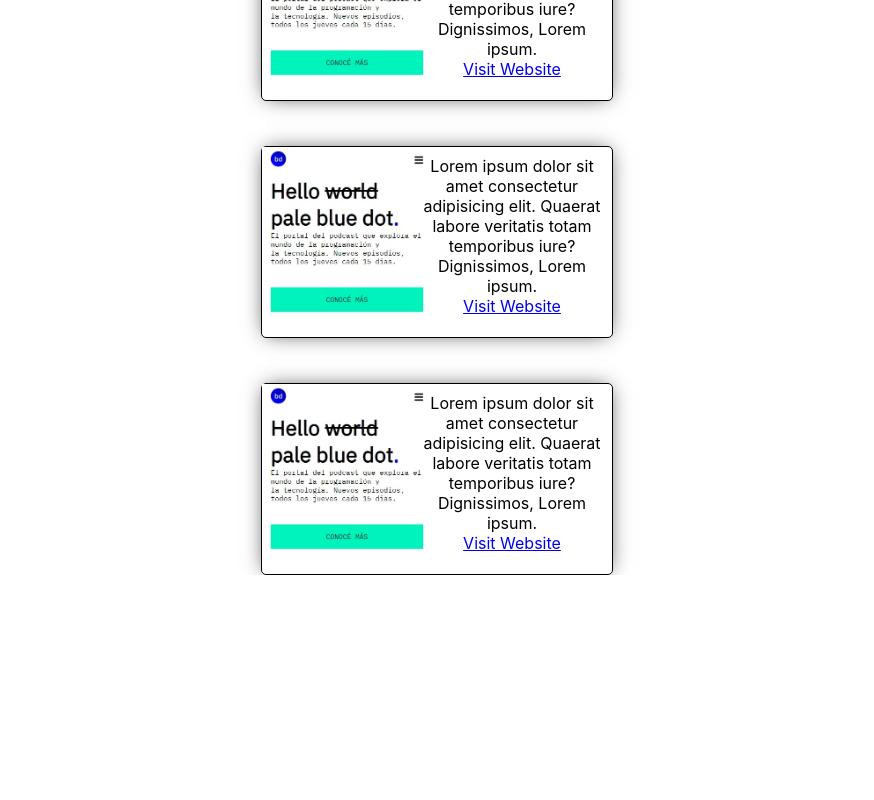
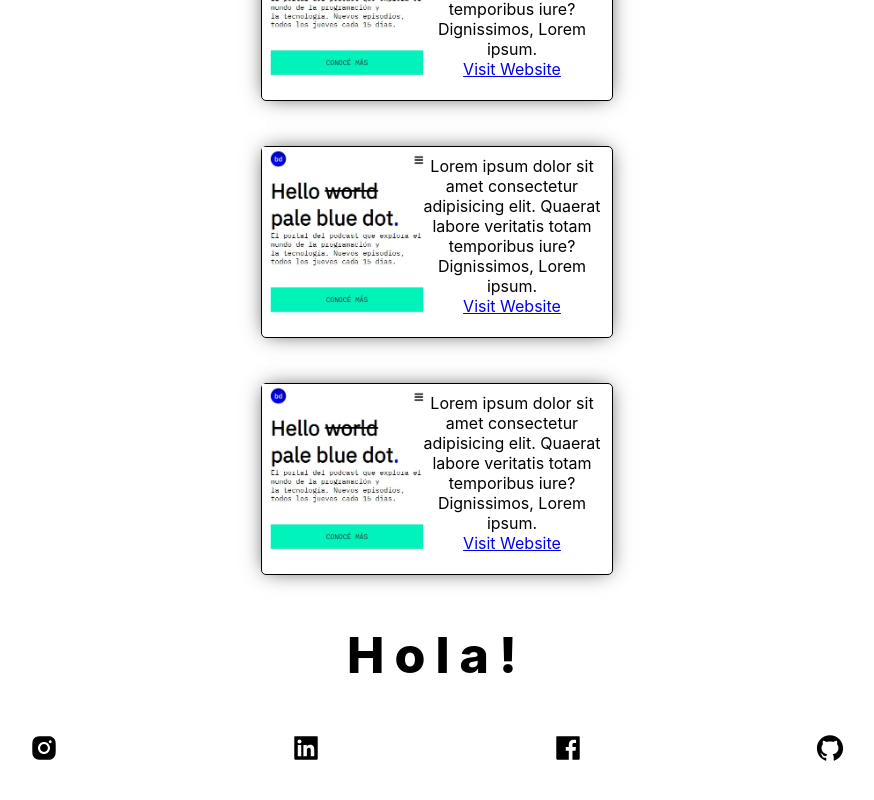
Before and after one commit to cassnova/my-portfolio, a React (Create React App) app: page / in a window 1280 px wide. Shown: the part 2328-3128 px from the top of the page, without its empty margins (203-1077 px from the left). Before the commit the page ends 2903 px from the top, so only its background shows below. Built offline with nearby package versions, Linux system fonts and the light colour scheme.

Commit message:
Working on footer component

```diff
--- a/package.json
+++ b/package.json
@@ -8,6 +8,7 @@
     "@testing-library/user-event": "^13.5.0",
     "react": "^18.2.0",
     "react-dom": "^18.2.0",
+    "react-icons": "^4.4.0",
     "react-scripts": "5.0.1",
     "web-vitals": "^2.1.4"
   },
--- a/src/App.js
+++ b/src/App.js
@@ -3,6 +3,7 @@ import './App.css';
 import Header from './components/Header/Header';
 import About from './components/AboutMe/About';
 import Projects from './components/Projects/Projects';
+import Footer from './components/Footer/Footer';
 import Data from './bd';
 
 function App() {
@@ -11,6 +12,7 @@ function App() {
       <Header />
       <About />
       <Projects />
+      <Footer />
     </div>
   );
 }
--- /dev/null
+++ b/src/components/Footer/Footer.css
@@ -0,0 +1,34 @@
+.footer-container {
+    height: 150px;
+    width: 100vw;
+    margin-top: 50px;
+    margin-bottom: 50px;
+    display: flex;
+    flex-direction: column;
+    align-items: center;
+    justify-content: space-between;
+}
+
+.icons-container {
+    height: 70px;
+    width: 100vw;
+    margin-top: 100px;
+    display: flex;
+    align-items: center;
+    justify-content: space-evenly;
+
+}
+
+.icon-container {
+    width: 30px;
+    height: 30px;
+    cursor: pointer;
+    color: black;
+    transition: 1s;
+
+}
+
+.icon-container:hover {
+    color: #0084E3;
+    transform: scale(1.5, 1.5)
+}
--- /dev/null
+++ b/src/components/Footer/Footer.jsx
@@ -0,0 +1,30 @@
+import React from "react";
+import './Footer.css'
+import { AiFillInstagram, AiFillLinkedin, AiFillFacebook, AiFillGithub } from 'react-icons/ai';
+
+function Footer() {
+    return (
+        <footer className="footer-container">
+            <h1>Hola!</h1>
+            <div className="icons-container">
+
+                <a href="https://www.instagram.com/cassnova_/" target="_blank">
+                    <AiFillInstagram className="icon-container" />
+                </a>
+                <a href="https://www.linkedin.com/in/daniel-rojas-casanova/" target="_blank">
+                    <AiFillLinkedin className="icon-container" />
+                </a>
+                <a href="https://web.facebook.com/leinad.drc/" target="_blank">
+                    <AiFillFacebook className="icon-container" />
+                </a>
+                <a href="https://github.com/cassnova" target="_blank">
+                    <AiFillGithub className="icon-container" />
+                </a>
+
+            </div>
+        </footer>
+
+    )
+};
+
+export default Footer;
--- a/src/components/Projects/Projects.css
+++ b/src/components/Projects/Projects.css
@@ -1,6 +1,6 @@
 .container-main {
     width: 100vw;
-    height: 100vh;
+    min-height: 100vh;
 }
 
 .title-elements {
```
Also changed, not shown: 1 other file (tests, documents, lock files or other folders).
